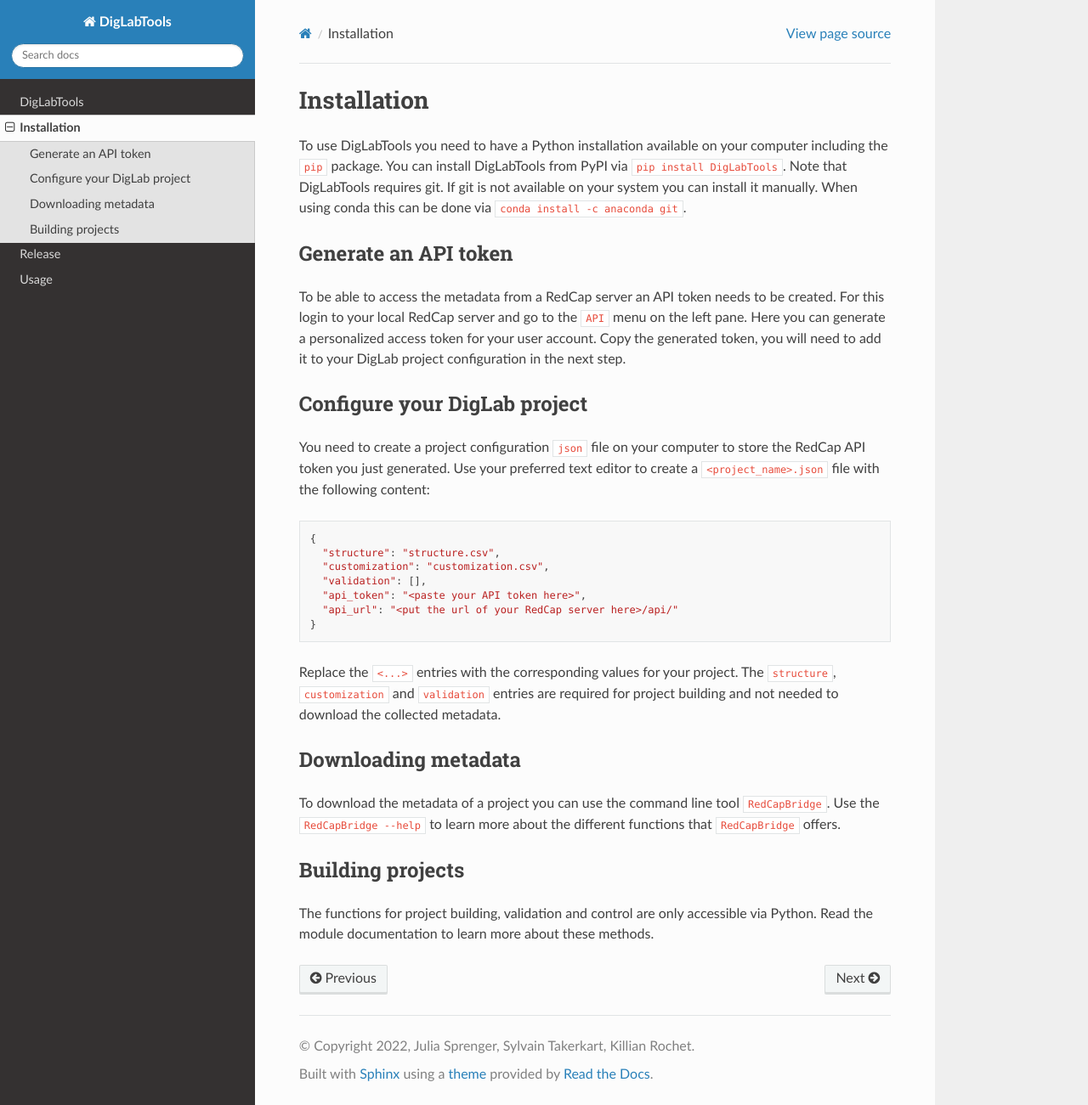
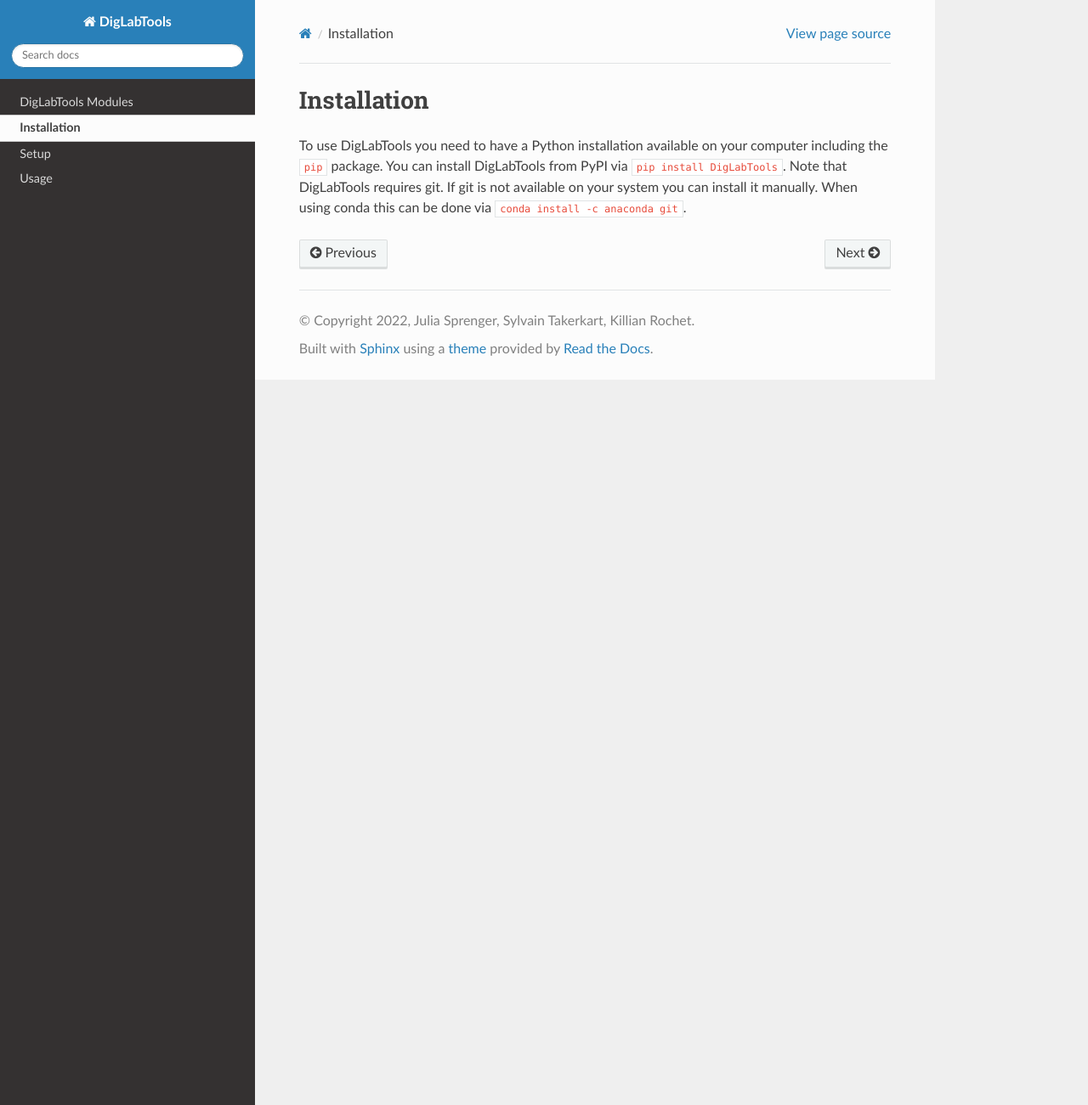
Before and after one commit to INT-NIT/DigLabTools, a Sphinx documentation site: the page built from docs/installation.md, in a window 1280 px wide and 1301 px high. Shown: the whole window at 85% size. Built offline with Sphinx 7.4.7 and the Read the Docs theme 2.0.0, drawn with Linux system fonts in a browser that asks for light colours.

Commit message:
Clean up and organize documentation

````diff
--- a/docs/installation.rst
+++ /dev/null
@@ -1,3 +0,0 @@
-.. _installation:
-
-.. mdinclude:: USE.md
--- a/docs/release.rst
+++ /dev/null
@@ -1,4 +0,0 @@
-.. _release:
-
-Release
-============
--- a/docs/USE.md
+++ b/docs/setup.md
@@ -1,8 +1,4 @@
-## Installation
-
-To use DigLabTools you need to have a Python installation available on your computer including the `pip` package.
-You can install DigLabTools from PyPI via `pip install DigLabTools`.
-Note that DigLabTools requires git. If git is not available on your system you can install it manually. When using conda this can be done via `conda install -c anaconda git`.
+## Setup
 
 ### Generate an API token
 
@@ -23,11 +19,4 @@ You need to create a project configuration `json` file on your computer to store
 ```
 
 Replace the `<...>` entries with the corresponding values for your project. The `structure`, `customization` and `validation` entries are required for project building and not needed to download the collected metadata.
-
-### Downloading metadata
-
-To download the metadata of a project you can use the command line tool `RedCapBridge`. Use the `RedCapBridge --help` to learn more about the different functions that `RedCapBridge` offers.
-
-### Building projects
-
-The functions for project building, validation and control are only accessible via Python. Read the module documentation to learn more about these methods.
+Note that the API URL should come in the `https://redcap.MY_INSTIUTION.org` format.
--- a/docs/usage.rst
+++ /dev/null
@@ -1,4 +0,0 @@
-.. _usage:
-
-Usage
-============
````
Also changed, not shown: docs/index.rst (+2 -5 lines), docs/installation.md (added, +5 -0 lines), docs/modules.rst (+7 -3 lines), docs/redcap_bridge.rst (+0 -8 lines), docs/setup.rst (deleted, +0 -7 lines), docs/usage.md (added, +9 -0 lines).
